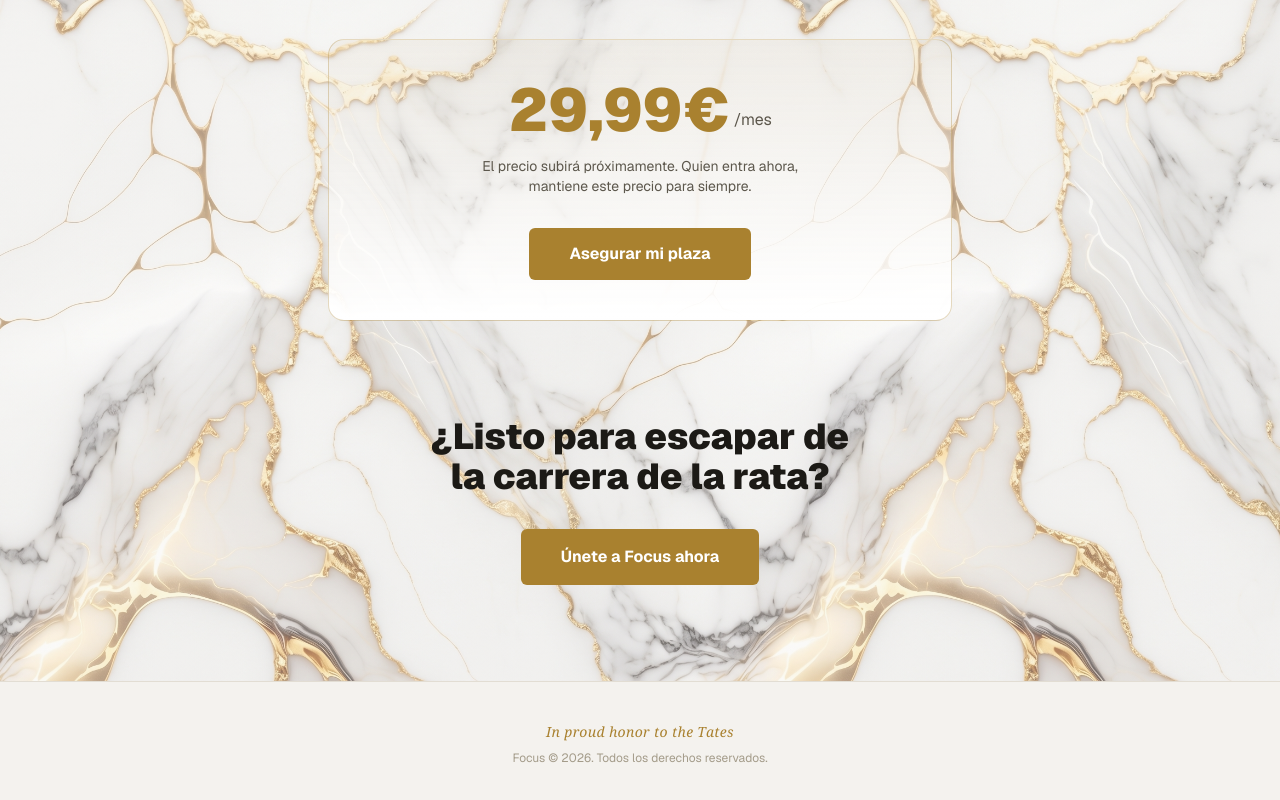
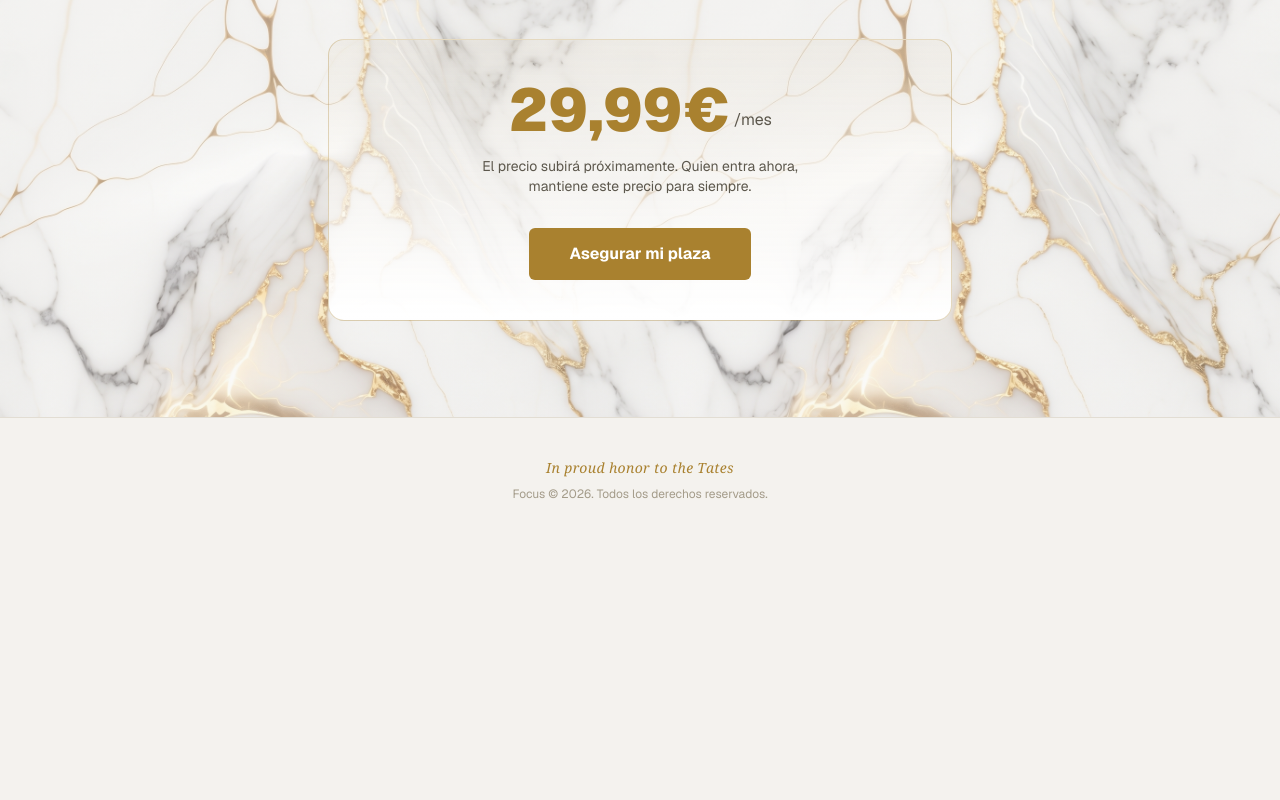
Before and after one commit to airmateai/focus-landing, a Next.js app: page /focus-landing/ in a window 1280 px wide. Shown: the part 3821-4621 px from the top of the page. After the commit the page ends 4363 px from the top, so only its background shows below. Built offline with nearby package versions, Linux system fonts and the light colour scheme.

Commit message:
Cambia el primer vídeo por el del jet ski, quita el CTA duplicado al final

```diff
--- a/src/app/LandingClient.tsx
+++ b/src/app/LandingClient.tsx
@@ -208,18 +208,6 @@ export default function LandingClient() {
             </a>
           </div>
         </div>
-
-        <div className="max-w-3xl mx-auto px-6 pb-24 text-center">
-          <h2 className="text-3xl sm:text-4xl font-black mb-8 text-balance">
-            {t.finalCta.title}
-          </h2>
-          <a
-            href="#pricing"
-            className="inline-block bg-[#a9812f] text-white font-bold px-10 py-4 rounded-md hover:bg-[#8a691f] transition"
-          >
-            {t.finalCta.cta}
-          </a>
-        </div>
       </section>
 
       <footer className="text-center py-10 border-t border-[#e2ddd3] space-y-2">
```
Also changed, not shown: 1 other file (tests, documents, lock files or other folders).
